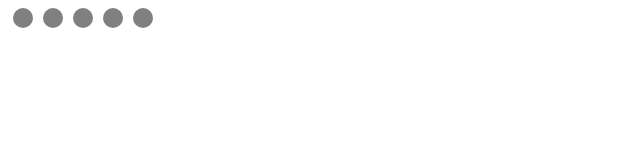
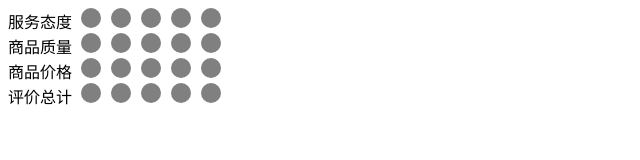
Before and after one commit to 0x00-pl/hello-react, a React app: page / in a window 1280 px wide. Shown: the whole page, without its empty margins (0-640 px from the left). Built offline with nearby package versions, Linux system fonts and the light colour scheme.

Commit message:
add more code

```diff
--- a/src/components/stars.css
+++ b/src/components/stars.css
@@ -1,14 +1,21 @@
 .stars {}
 
 .stars-star {
+    position: relative;
+    top: 0;
     display: inline-block;
     background-color: gray;
     width: 20px;
     height: 20px;
     border-radius: 50%;
     margin: 0px 5px;
+    z-index: 0;
 }
 
-.stars-star.active {
+.stars-star-cover {
+    position: absolute;
+    top: 0;
+    margin: 0;
     background-color: darkred;
+    z-index: 1;
 }
--- a/src/components/stars.js
+++ b/src/components/stars.js
@@ -6,11 +6,20 @@ class Star extends Component {
     clickHandle(evt) {
         this.props.onClickStar(this.props.idx)
     }
+    getValue() {
+        let val = this.props.value
+        if (val && 0 <= val && val <= 1) {
+            return { opacity: val }
+        } else {
+            return { opacity: this.props.active ? 1 : 0 }
+        }
+    }
     render() {
-        let cls = 'stars-star'
-        cls += this.props.active ? ' active' : ''
+        let cls = this.props.active ? ' active' : ''
         return (
-            <span className={cls} onClick={this.clickHandle.bind(this) }> </span>
+            <span className={'stars-star ' + cls} onClick={this.clickHandle.bind(this) }>
+                <span className='stars-star stars-star-cover' style={ this.getValue() }></span>
+            </span>
         )
     }
 }
@@ -19,20 +28,35 @@ class Star extends Component {
 export default class Stars extends Component {
     constructor() {
         super()
-        this.state = { stars_count: 5, stars_on: 0 }
+        let score = this.props && this.props.score || 0
+        this.state = { stars_count: 5, stars_score: score }
     }
     clieckStarHandle(idx) {
-        this.setState({ stars_on: idx + 1 })
+        if (!this.props.freeze) {
+            let score = (idx + 1.0) / this.state.stars_count
+            this.setState({ stars_score: score })
+            if (this.props.onScoreChange) {
+                this.props.onScoreChange(score)
+            }
+        }
+    }
+    getStarValue(idx) {
+        let score = this.props && this.props.score || this.state.stars_score
+        let value_sum = score * this.state.stars_count
+        if (value_sum >= idx + 1) { return 1 }
+        else if (value_sum > idx) { return value_sum - idx }
+        else { return 0 }
     }
     render() {
-        console.log(this.state.stars_on)
         return (
             <span className='stars'>
                 {
                     Array(this.state.stars_count).fill(0).map((_, idx) => {
                         return (
-                            <Star key={idx} idx={idx} active={this.state.stars_on > idx}
-                                onClickStar={this.clieckStarHandle.bind(this) }>
+                            <Star key={idx} idx={idx}
+                                active={this.getStarValue(idx) == 0 ? 0 : 1}
+                                value={this.getStarValue(idx) }
+                                onClickStar={this.clieckStarHandle.bind(this) } >
                             </Star>
                         )
                     })
--- a/src/main.js
+++ b/src/main.js
@@ -1,11 +1,55 @@
 
-import React from 'react'
+import React, { Component } from 'react'
 import { render } from 'react-dom'
 
 import Stars from './components/stars.js'
 
 
+class PageContent extends Component {
+    constructor() {
+        super()
+        this.state = { score_service: undefined, score_quality: undefined, score_price: undefined }
+    }
+    getScoreTotal() {
+        let score = [this.state.score_service, this.state.score_quality, this.state.score_price]
+            .reduce((base, i) => {
+                if (i) {
+                    base[0] += i
+                    base[1] += 1
+                }
+                return base
+            }, [0, 0])
+
+        if (score[1] == 0) {
+            return 0
+        }
+        else {
+            console.log(score)
+            return score[0] / score[1]
+        }
+    }
+    render() {
+        return (
+            <div className='content'>
+                <div classname='score-item'>
+                    <span className='score-text'>服务态度</span> <Stars onScoreChange={(s) => { this.setState({ score_service: s }) } }/>
+                </div>
+                <div classname='score-item'>
+                    <span className='score-text'>商品质量</span> <Stars onScoreChange={(s) => { this.setState({ score_quality: s }) } }/>
+                </div>
+                <div classname='score-item'>
+                    <span className='score-text'>商品价格</span> <Stars onScoreChange={(s) => { this.setState({ score_price: s }) } }/>
+                </div>
+                <div classname='score-result'>
+                    <span className='score-text'>评价总计</span> <Stars freeze={true} score={ this.getScoreTotal() } />
+                </div>
+            </div>
+        )
+    }
+}
+
+
 render(
-    <Stars />,
+    <PageContent />,
     document.getElementById('main')
 )
```
